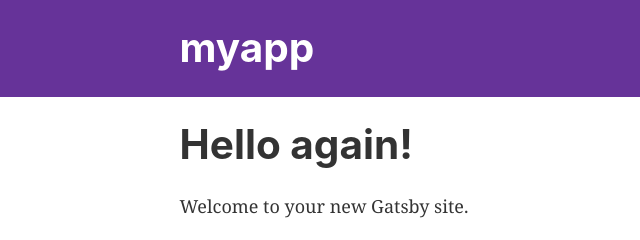
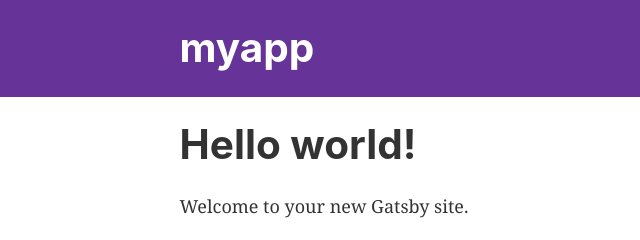
Before and after one commit to pylsa/myapp, a Gatsby site: page / in a window 1280 px wide. Shown: the top 240 px of the page, 0-640 px from the left. Built offline with nearby package versions, Linux system fonts and the light colour scheme; Gatsby itself is replaced by a stand-in of ours.

Commit message:
endelig hello world

```diff
--- a/src/pages/index.js
+++ b/src/pages/index.js
@@ -6,7 +6,7 @@ import Image from '../components/image'
 
 const IndexPage = () => (
   <Layout>
-    <h1>Hello again!</h1>
+    <h1>Hello world!</h1>
     <p>Welcome to your new Gatsby site.</p>
     <p>Now go build something great.</p>
     <div style={{ maxWidth: '300px', marginBottom: '1.45rem' }}>
```
